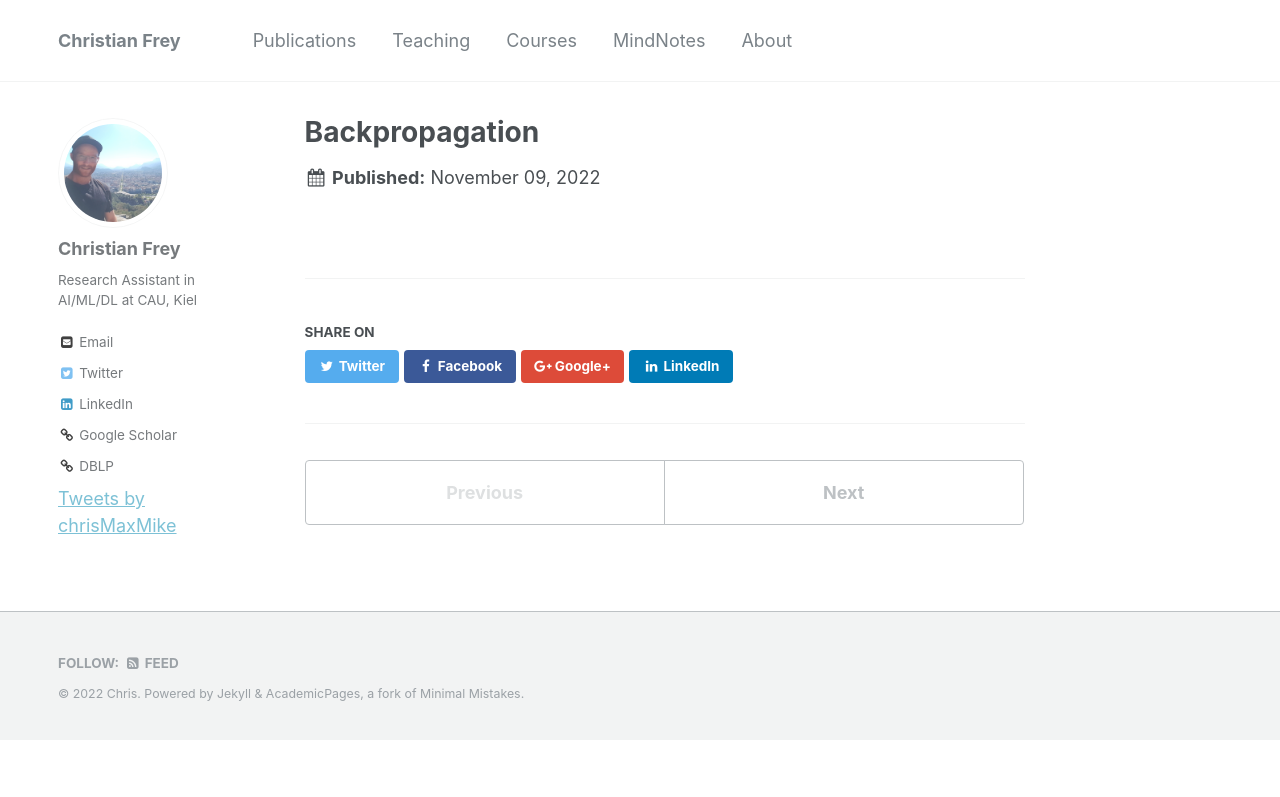
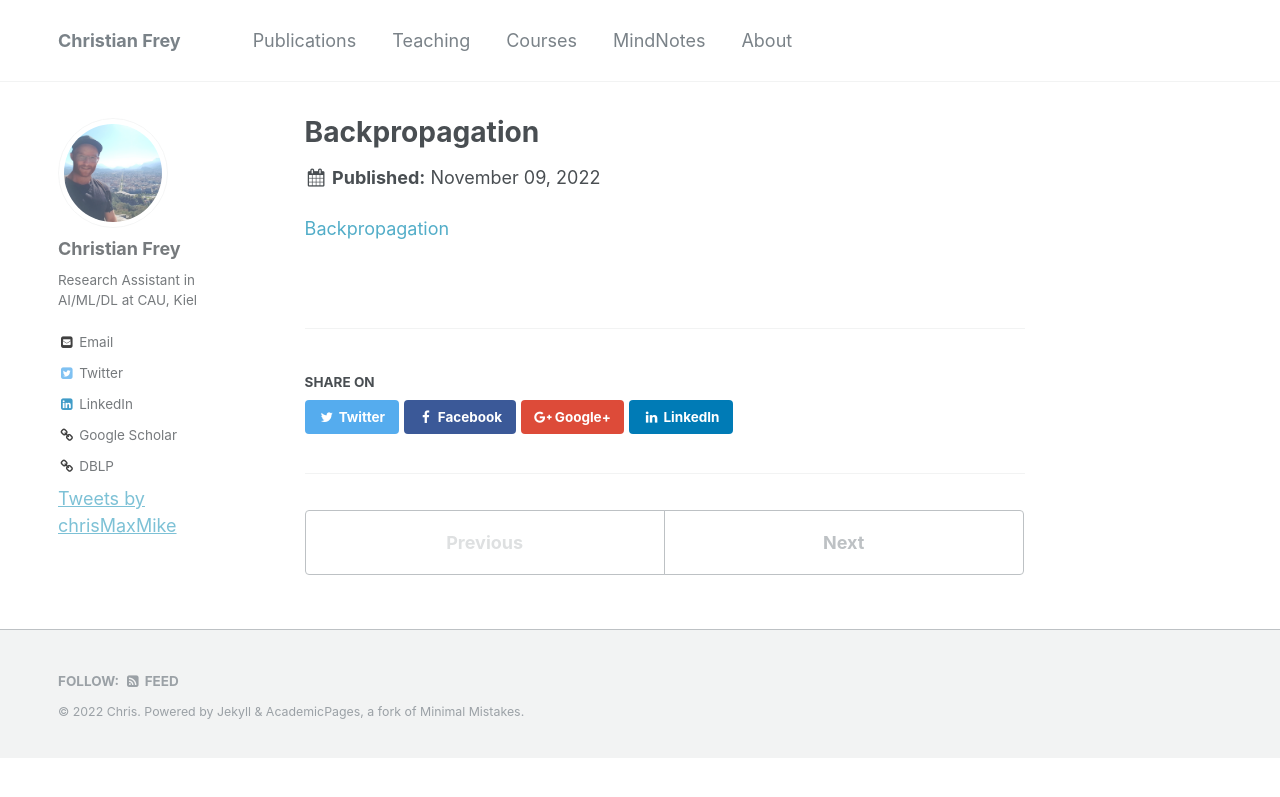
Before and after one commit to christianmaxmike/christianmaxmike.github.io, a Jekyll site: the page built from _mindnotes/dl-basics-backpropagation.md, in a window 1280 px wide. Shown: the top 797 px of the page. Built offline with Jekyll 4.4.1, drawn with Linux system fonts in a browser that asks for light colours; comment, search, counter and statistics services are not loaded.

Commit message:
Update dl-basics-backpropagation.md

```diff
--- a/_mindnotes/dl-basics-backpropagation.md
+++ b/_mindnotes/dl-basics-backpropagation.md
@@ -4,3 +4,7 @@ topic: dl-basics
 collection: dl-basics
 permalink: /mindnotes/dl-basics-backpropagation
 ---
+
+
+
+<a href="https://christianmaxmike.github.io/mindnotes/ai_dl_backpropagation.pdf">Backpropagation</a>
```
